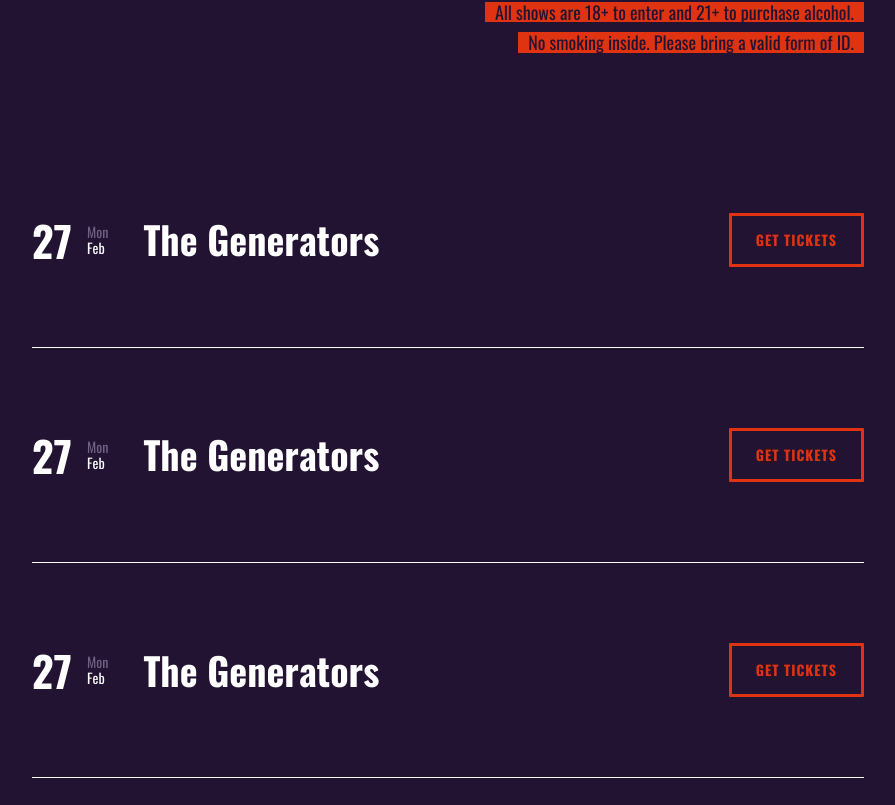
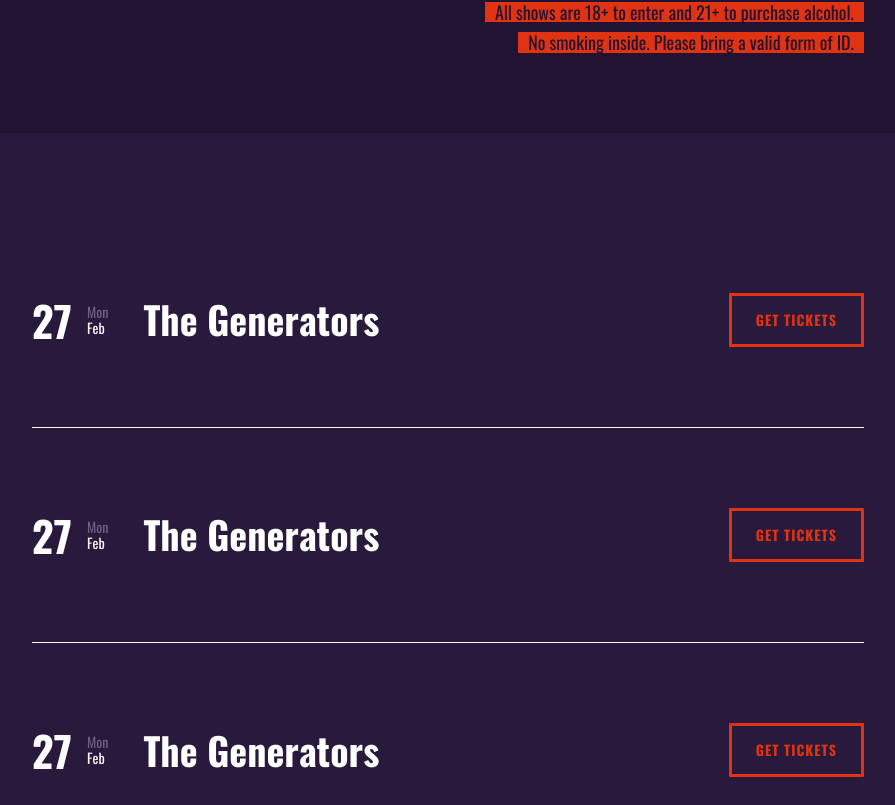
Before and after one commit to SutheeDev/The-Bloc-Camp, a React (Create React App) app in the folder client/: page / in a window 1280 px wide. Shown: the part 1275-2080 px from the top of the page, without its empty margins (192-1087 px from the left). Built offline with nearby package versions, Linux system fonts and the light colour scheme.

Commit message:
fix background color in Shows component

```diff
--- a/client/src/components/Shows.js
+++ b/client/src/components/Shows.js
@@ -101,10 +101,9 @@ const Wrapper = styled.section`
   /* ----------------- */
   /* Shows Section */
   /* ----------------- */
-  .shows {
-    background-color: #321f48;
-    padding: 80px 0;
-  }
+  background-color: var(--lighterBlue);
+  padding: 80px 0;
+
   .shows-container {
     width: 65vw;
     max-width: 1000px;
@@ -215,9 +214,8 @@ const Wrapper = styled.section`
   /* Shows Section Media Queries */
   /* ----------------- */
   @media screen and (max-width: 850px) {
-    .shows {
-      padding: 50px 0;
-    }
+    padding: 50px 0;
+
     .shows-container {
       width: 85vw;
     }
--- a/client/src/index.css
+++ b/client/src/index.css
@@ -28,6 +28,7 @@ html {
   --black: #222;
   --white: #fff;
   --darkBlue: #221333;
+  --lighterBlue: #29193c;
   --reddish: #df3311;
 
   /* fonts  */
```
